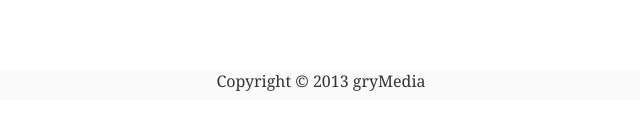
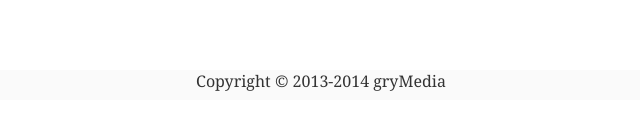
Before and after one commit to gregjonason/grymedia.github.io, a plain HTML site: page index.html in a window 1280 px wide. Shown: the part 162-292 px from the top of the page, 319-959 px from the left. Drawn offline with nearby package versions, Linux system fonts and the light colour scheme.

Commit message:
my latest index page

```diff
--- a/index.html
+++ b/index.html
@@ -1311,7 +1311,7 @@
 					</ul>
 				</div>
 				<!-- <div class="row-fluid">
-					<h5>Journal Publications</h5>
+					<!--<h5>Journal Publications</h5>
 					<ul>
 						<li>
 						</li>
@@ -1387,7 +1387,7 @@
 		<div class="container" id="footer">
 			<div class="row-fluid">
 				<p class="text-center">
-					Copyright &copy; 2013 gryMedia
+					Copyright &copy; 2013-2014 gryMedia
 				</p>
 			</div>
 		</div>
```
